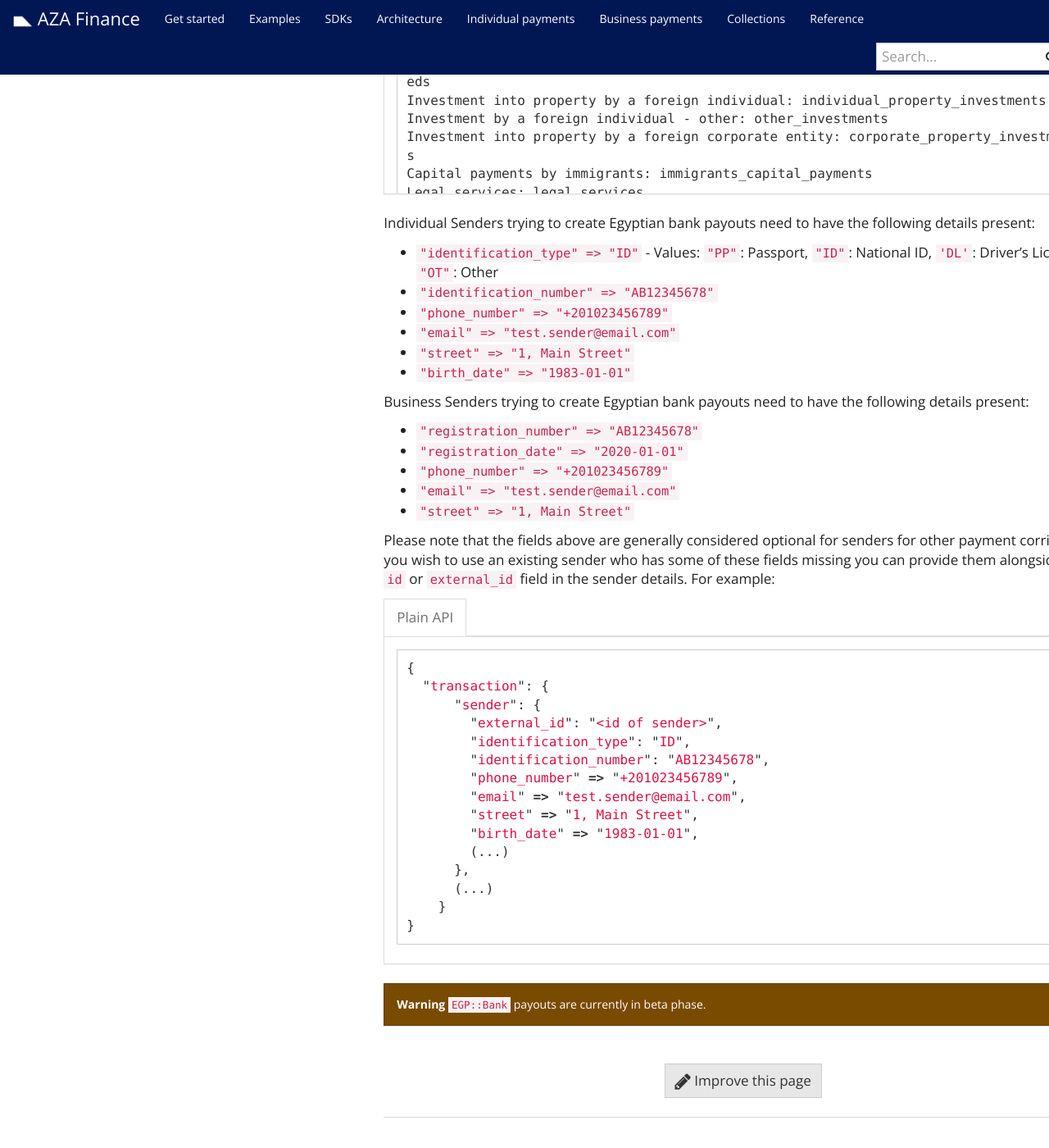
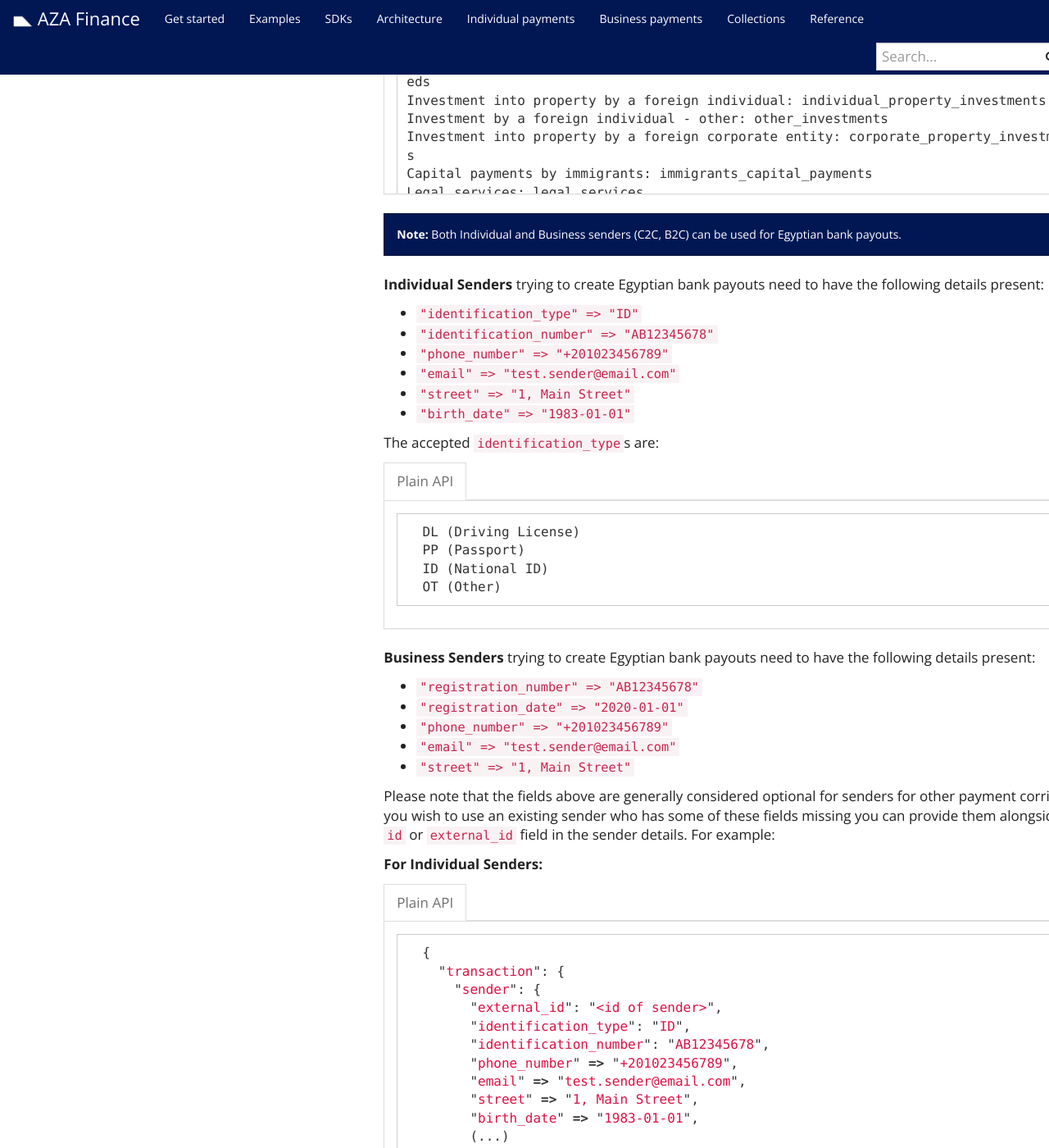
Before and after one commit to transferzero/api-documentation, a Jekyll site: the page built from _docs/individual-payments.md, in a window 1280 px wide and 1400 px high, scrolled down 37811 px. Shown: the whole window at 82% size. Built offline with Jekyll 4.4.1, drawn with Linux system fonts in a browser that asks for light colours; nearby versions of some CDN libraries; comment, search, counter and statistics services are not loaded; some of the changed text lies outside the part shown.

Commit message:
12742-remove-business-payouts-for-business-senders-egp-bank

````diff
--- a/_includes/corridors/egp-bank.md
+++ b/_includes/corridors/egp-bank.md
@@ -72,27 +72,56 @@
 
 {% include corridors/transfer_reasons.md %}
 
-Individual Senders trying to create Egyptian bank payouts need to have the following details present:
-- `"identification_type" => "ID"` - Values: `"PP"`: Passport, `"ID"`: National ID, `'DL'`: Driver's License, `"OT"`: Other
-- `"identification_number" => "AB12345678"`
-- `"phone_number" => "+201023456789"`
-- `"email" => "test.sender@email.com"`
-- `"street" => "1, Main Street"`
-- `"birth_date" => "1983-01-01"`
+{% if include.recipient_type == 'individual' %}
+  <div class="alert alert-info" markdown="1">
+  **Note:** Both Individual and Business senders (C2C, B2C) can be used for Egyptian bank payouts.
+  </div>
 
-Business Senders trying to create Egyptian bank payouts need to have the following details present:
-- `"registration_number" => "AB12345678"`
-- `"registration_date" => "2020-01-01"`
-- `"phone_number" => "+201023456789"`
-- `"email" => "test.sender@email.com"`
-- `"street" => "1, Main Street"`
+  **Individual Senders** trying to create Egyptian bank payouts need to have the following details present:
+  - `"identification_type" => "ID"`
+  - `"identification_number" => "AB12345678"`
+  - `"phone_number" => "+201023456789"`
+  - `"email" => "test.sender@email.com"`
+  - `"street" => "1, Main Street"`
+  - `"birth_date" => "1983-01-01"`
+
+  {% include corridors/identification_types.md %}
+
+  {% include language-tabbar.html prefix="egp-bank-identification-types" raw=data-raw %}
+
+  **Business Senders** trying to create Egyptian bank payouts need to have the following details present:
+  - `"registration_number" => "AB12345678"`
+  - `"registration_date" => "2020-01-01"`
+  - `"phone_number" => "+201023456789"`
+  - `"email" => "test.sender@email.com"`
+  - `"street" => "1, Main Street"`
+
+{% else %}
+  <div class="alert alert-info" markdown="1">
+  **Note:** Only Individual senders (C2B) can be used for Egyptian bank payouts. Support for business senders (B2B) is coming soon!
+  </div>
+
+  **Individual Senders** trying to create Egyptian bank payouts need to have the following details present:
+  - `"identification_type" => "ID"`
+  - `"identification_number" => "AB12345678"`
+  - `"phone_number" => "+201023456789"`
+  - `"email" => "test.sender@email.com"`
+  - `"street" => "1, Main Street"`
+  - `"birth_date" => "1983-01-01"`
+
+  {% include corridors/identification_types.md %}
+
+  {% include language-tabbar.html prefix="egp-bank-identification-types" raw=data-raw %}
+{% endif %}
 
 Please note that the fields above are generally considered optional for senders for other payment corridors. If you wish to use an existing sender who has some of these fields missing you can provide them alongside the `id` or `external_id` field in the sender details. For example:
 
-{% capture data-raw %}
-```javascript
-{
-  "transaction": {
+{% if include.recipient_type == 'individual' %}
+  **For Individual Senders:**
+  {% capture data-raw %}
+  ```javascript
+  {
+    "transaction": {
       "sender": {
         "external_id": "<id of sender>",
         "identification_type": "ID",
@@ -105,9 +134,52 @@
       },
       (...)
     }
-}
-```
-{% endcapture %}
+  }
+  ```
+  {% endcapture %}
+
+  {% include language-tabbar.html prefix="egp-bank-sender-details" raw=data-raw %}
+
+  **For Business Senders:**
+  {% capture data-raw %}
+  ```javascript
+  {
+    "transaction": {
+      "sender": {
+        "external_id": "<id of sender>",
+        "registration_number": "AB12345678",
+        "registration_date": "2020-01-01",
+        "phone_number" => "+201023456789",
+        "email" => "test.sender@email.com",
+        "street" => "1, Main Street",
+        (...)
+      },
+      (...)
+    }
+  }
+  ```
+  {% endcapture %}
+{% else %}
+  {% capture data-raw %}
+  ```javascript
+  {
+    "transaction": {
+      "sender": {
+        "external_id": "<id of sender>",
+        "identification_type": "ID",
+        "identification_number": "AB12345678",
+        "phone_number" => "+201023456789",
+        "email" => "test.sender@email.com",
+        "street" => "1, Main Street",
+        "birth_date" => "1983-01-01",
+        (...)
+      },
+      (...)
+    }
+  }
+  ```
+  {% endcapture %}
+{% endif %}
 
 {% include language-tabbar.html prefix="egp-bank-sender-details" raw=data-raw %}
 
--- /dev/null
+++ b/_includes/corridors/identification_types.md
@@ -0,0 +1,9 @@
+The accepted `identification_type`s are:
+  {% capture data-raw %}
+  ```
+  DL (Driving License)
+  PP (Passport)
+  ID (National ID)
+  OT (Other)
+  ```
+  {% endcapture %}
````
